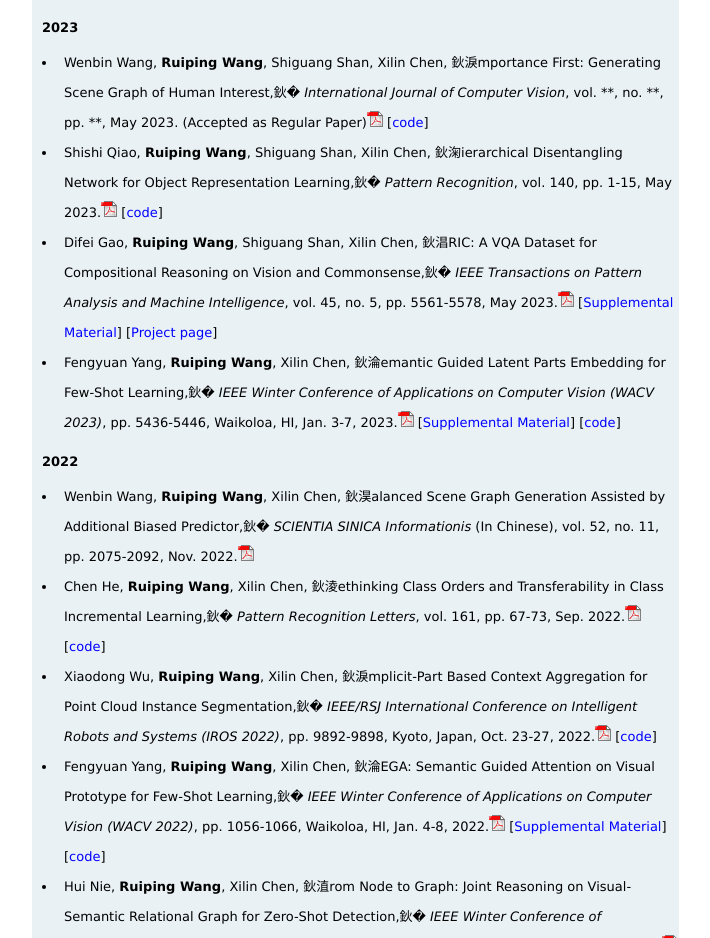
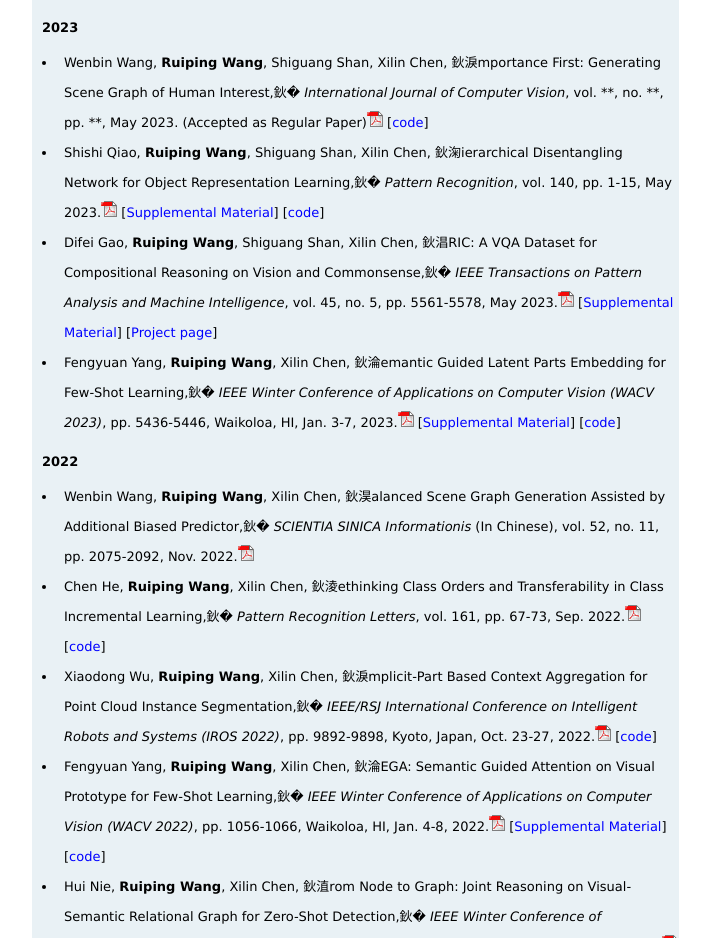
Before and after one commit to rpwnjtu/rpwnjtu.github.io, a plain HTML site: page resume.htm in a window 1280 px wide. Shown: the part 1380-2318 px from the top of the page, without its empty margins (412-1122 px from the left). Drawn offline with Linux system fonts and the light colour scheme.

Commit message:
Add files via upload

```diff
--- a/resume.htm
+++ b/resume.htm
@@ -442,7 +442,7 @@ li.specialtemp{
 						</li>
 
 						<li class="special">
-							Shishi Qiao, <b>Ruiping Wang</b>, Shiguang Shan, Xilin Chen, “Hierarchical Disentangling Network for Object Representation Learning,” <i>Pattern Recognition</i>, vol. 140, pp. 1-15, May 2023.<a href="publications/Hierarchical Disentangling Network for Object Representation Learning_PR2023.pdf" target="_blank"><img src="image\pdf.gif" border="0px"></a> [<a href="http://vipl.ict.ac.cn/resources/codes" target="_blank" class="inside">code</a>]
+							Shishi Qiao, <b>Ruiping Wang</b>, Shiguang Shan, Xilin Chen, “Hierarchical Disentangling Network for Object Representation Learning,” <i>Pattern Recognition</i>, vol. 140, pp. 1-15, May 2023.<a href="publications/Hierarchical Disentangling Network for Object Representation Learning_PR2023.pdf" target="_blank"><img src="image\pdf.gif" border="0px"></a> [<a href="publications/CRIC_A VQA Dataset for Compositional Reasoning on Vision and Commonsense_PAMI2023_supp.pdf" target="_blank" class="inside">Supplemental Material</a>] [<a href="http://vipl.ict.ac.cn/resources/codes" target="_blank" class="inside">code</a>]
 						</li>
 
 						<li class="special">
```
